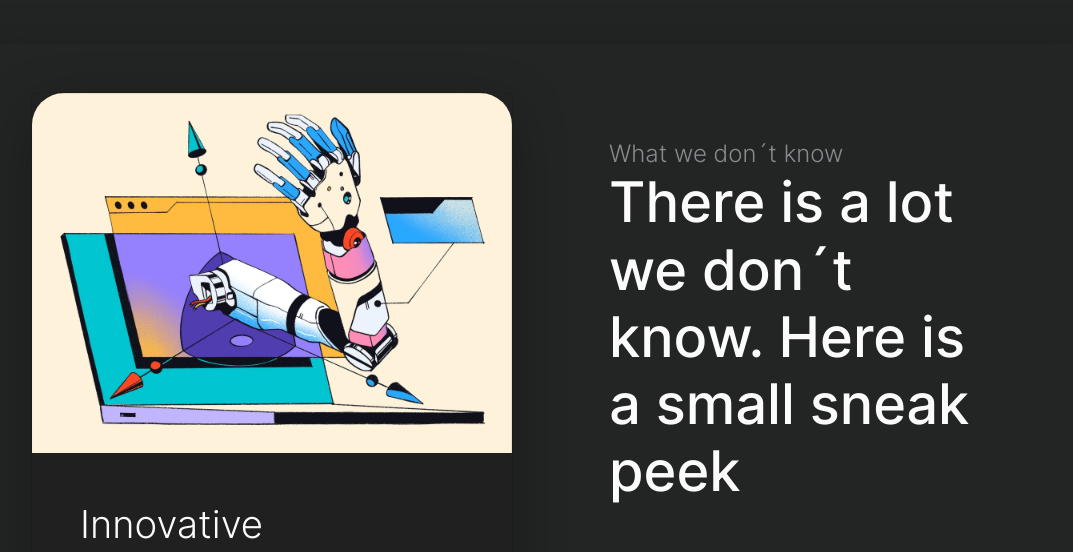
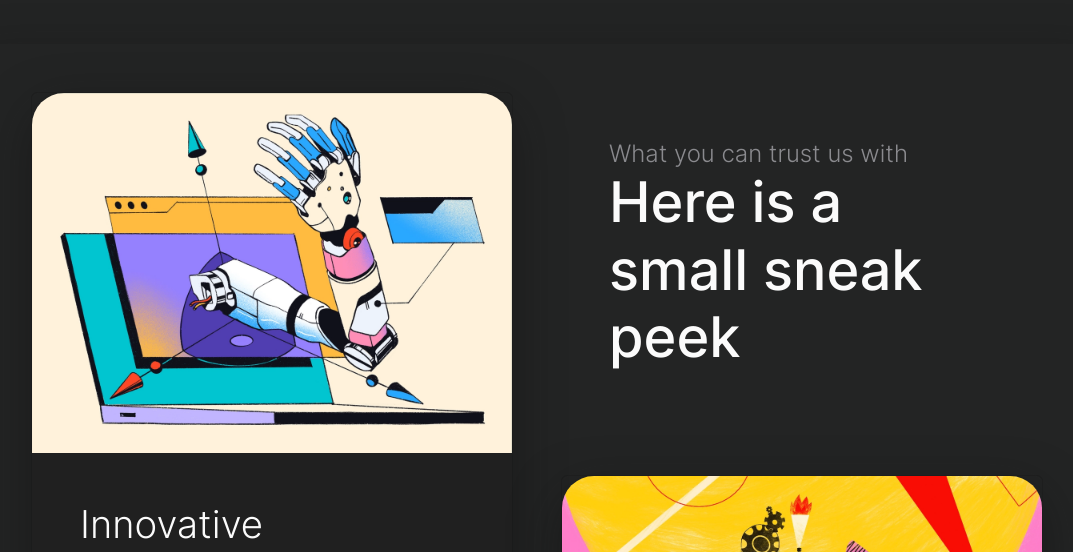
Before and after one commit to Srish-ty/Temp-Steth-site, a plain HTML site: page index.html in a window 1280 px wide. Shown: the part 2260-2812 px from the top of the page, without its empty margins (103-1176 px from the left). Drawn offline with Linux system fonts and the light colour scheme.

Commit message:
fix: minor changes

```diff
--- a/css/mystyles.css
+++ b/css/mystyles.css
@@ -54,7 +54,6 @@
     .nav-item{
         height: 9vw;
         padding: 0vw 1vw;
-        border: 1px solid white;
         border-radius: 3vw;
     }
 
--- a/index.html
+++ b/index.html
@@ -222,8 +222,8 @@ Contact
     </div>
     <div class="col-12 col-md-6">
       <div class="p-5 pt-0 mt-5" data-aos="fade">
-        <span class="h5 text-secondary fw-lighter">What we don´t know</span>
-        <h2 class="display-4">There is a lot we don´t know. Here is a small sneak peek</h2>
+        <span class="h5 text-secondary fw-lighter">What you can trust us with</span>
+        <h2 class="display-4"> Here is a small sneak peek</h2>
       </div>
       <div class="card bg-transparent mb-5 mt-5" data-aos="zoom-in-up">
         <div class="bg-dark shadow rounded-5 p-0">
```
